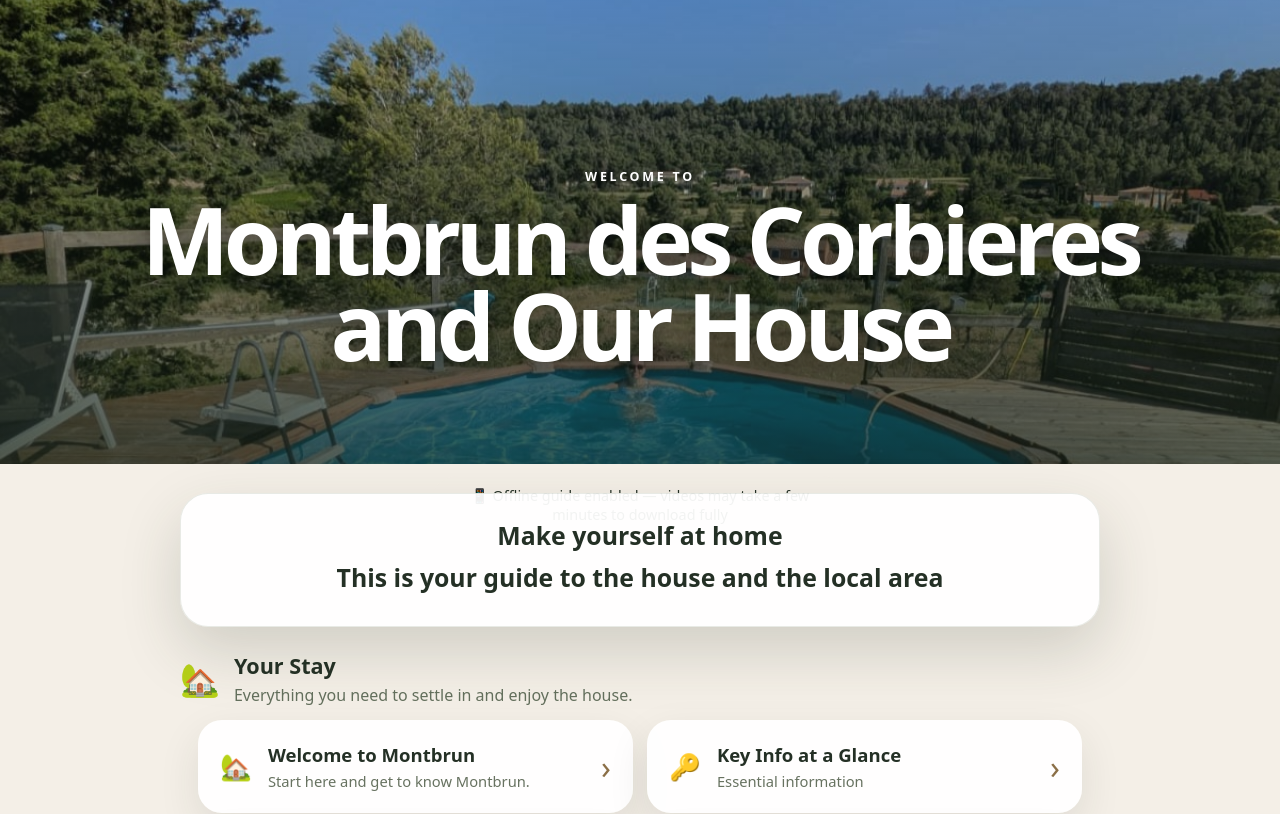
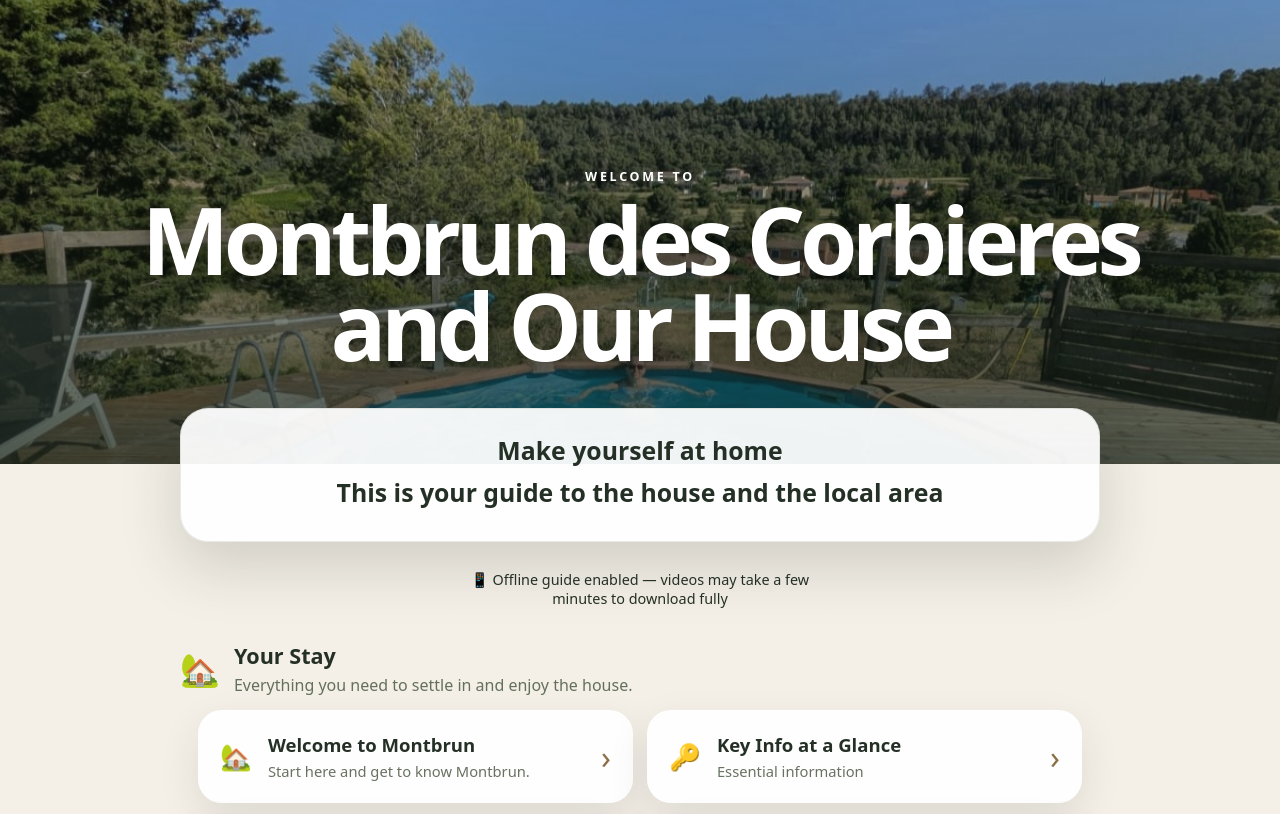
Before and after one commit to StDomingo1878/montbrun-house-guide, a React (Vite) app: page / in a window 1280 px wide. Shown: the top 814 px of the page. Built offline with nearby package versions, Linux system fonts and the light colour scheme.

Commit message:
Increase PWA cache limit for videos2

```diff
--- a/src/pages/Home.jsx
+++ b/src/pages/Home.jsx
@@ -67,13 +67,14 @@ const [activeSection, setActiveSection] = useState(null);
         </p>
         <h1> Montbrun des Corbieres<br></br> and Our House</h1>
       </section>
+<section className="intro-card">
+  <h2>Make yourself at home</h2>
+  <h2>This is your guide to the house and the local area</h2>
+</section>
+
 <div className="offline-badge">
   📱 Offline guide enabled — videos may take a few minutes to download fully
 </div>
-      <section className="intro-card">
-        <h2>Make yourself at home</h2>
-          <h2>This is your guide to the house and the local area</h2>
-      </section>
 
 {sectionGroups.map((group) => (
   <section className="home-group" key={group.id}>
```
